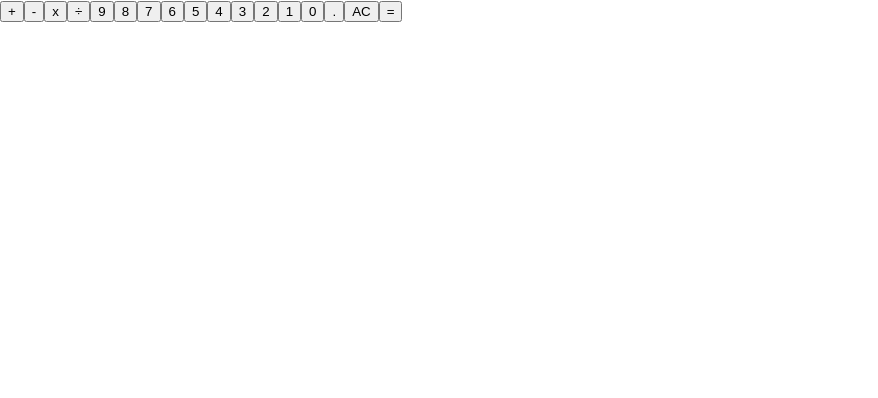
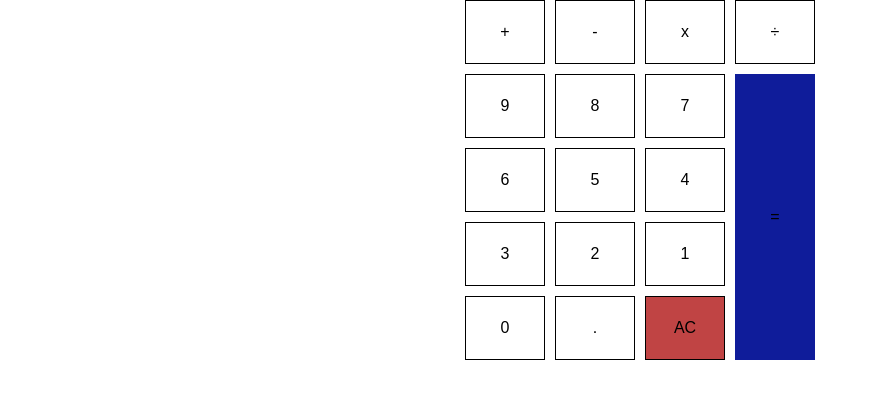
Before and after one commit to Robfer28/calculator, a React (Create React App) app: page / in a window 1280 px wide. Shown: the top 398 px of the page, without its empty margins (0-878 px from the left). Built offline with nearby package versions, Linux system fonts and the light colour scheme.

Commit message:
Adding css

```diff
--- /dev/null
+++ b/src/Components/Calculator.css
@@ -0,0 +1,41 @@
+.Calculator {
+  margin-top: 0;
+  display: grid;
+  grid-gap: 10px;
+  grid-template-columns: repeat(4, 5rem);
+  grid-auto-rows: 4rem;
+  justify-content: center;
+  font-size: 1rem;
+}
+
+.Keypad {
+  background-color: #ffffff;
+  border: 1px solid #000000;
+  font-size: inherit;
+}
+
+.Keypad:hover,
+.Keypad:active {
+  background-color: #adadad;
+}
+
+.Keypad:focus {
+  outline: none;
+}
+
+.Equals {
+  grid-column: 4/5;
+  grid-row: 2/6;
+  background: #0f1c9a;
+  border: none;
+}
+.Equals:hover {
+  background: #37a6de;
+}
+.AC {
+  background: #c04444;
+}
+.AC:hover,
+.AC:active {
+  background: #af3b3b;
+}
--- a/src/Components/Calculator.js
+++ b/src/Components/Calculator.js
@@ -1,25 +1,26 @@
 import React from "react";
+import "./Calculator.css";
 
-export function Calculator() {
+function Calculator() {
   return (
-    <div>
-      <button>+</button>
-      <button>-</button>
-      <button>x</button>
-      <button>÷</button>
-      <button>9</button>
-      <button>8</button>
-      <button>7</button>
-      <button>6</button>
-      <button>5</button>
-      <button>4</button>
-      <button>3</button>
-      <button>2</button>
-      <button>1</button>
-      <button>0</button>
-      <button>.</button>
-      <button>AC</button>
-      <button>=</button>
+    <div className="Calculator">
+      <button className="Keypad">+</button>
+      <button className="Keypad">-</button>
+      <button className="Keypad">x</button>
+      <button className="Keypad">÷</button>
+      <button className="Keypad">9</button>
+      <button className="Keypad">8</button>
+      <button className="Keypad">7</button>
+      <button className="Keypad">6</button>
+      <button className="Keypad">5</button>
+      <button className="Keypad">4</button>
+      <button className="Keypad">3</button>
+      <button className="Keypad">2</button>
+      <button className="Keypad">1</button>
+      <button className="Keypad">0</button>
+      <button className="Keypad">.</button>
+      <button className="Keypad AC">AC</button>
+      <button className="Keypad Equals">=</button>
     </div>
   );
 }
```
